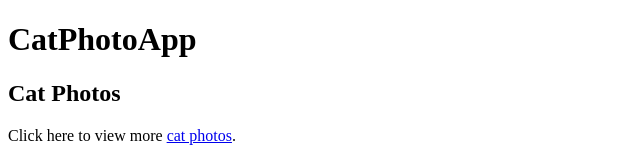
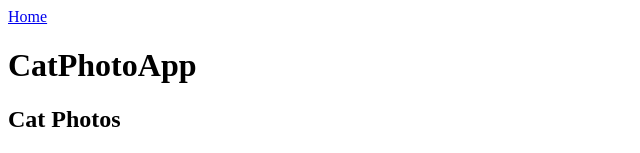
Before and after one commit to Githubbubber/project-exercises, a plain HTML site: page cats.html in a window 1280 px wide. Shown: the top 153 px of the page, without its empty margins (0-640 px from the left). Drawn offline with Linux system fonts and the light colour scheme.

Commit message:
refactor: add some navigation to the home page

```diff
--- a/cats.html
+++ b/cats.html
@@ -6,6 +6,7 @@
   </head>
 
   <body>
+    <header><nav><a href="/">Home</a></nav></header>
     <h1>CatPhotoApp</h1>
     <main>
       <section>
```
Also changed, not shown: coffee-shop.html (+1 -0 lines).
